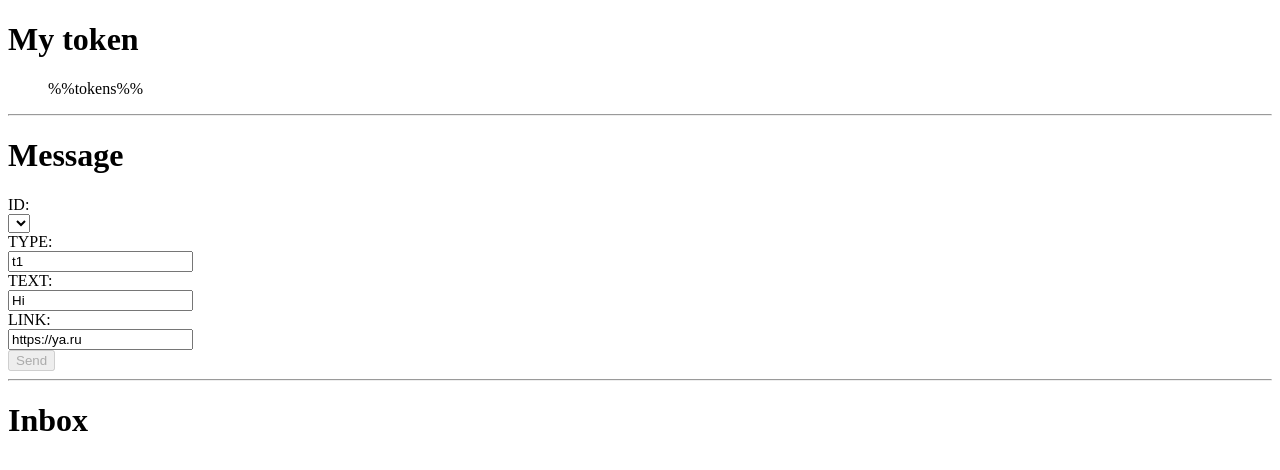
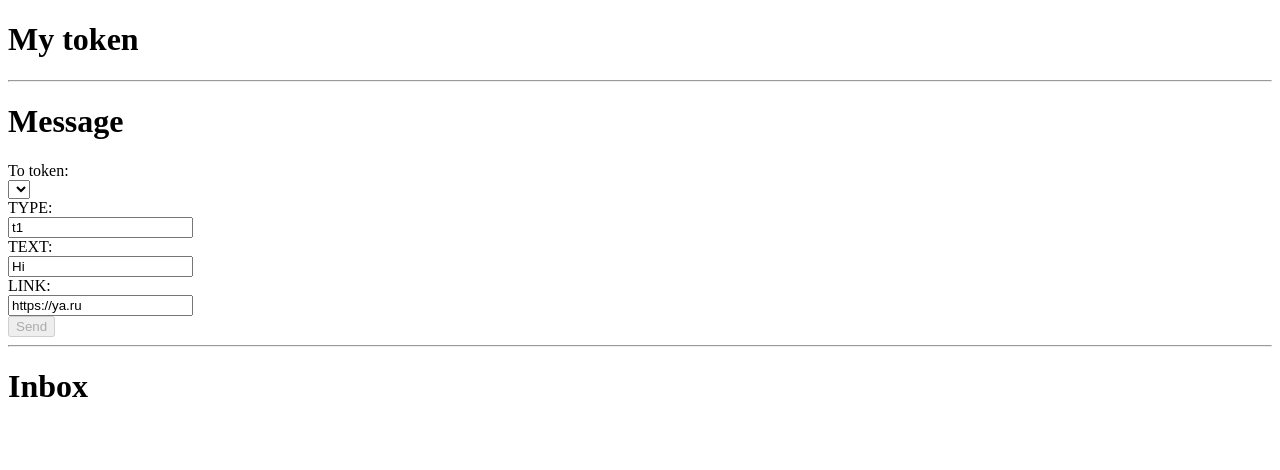
Before and after one commit to andrewinc/ws-rikky, a PHP site: page /template.html in a window 1280 px wide. Shown: the top 470 px of the page. Run offline with PHP 8.4, Linux system fonts and the light colour scheme; lists and menus that the app fills with data are empty.

Commit message:
Send message by token

```diff
--- a/template.html
+++ b/template.html
@@ -4,6 +4,13 @@
     <meta charset="UTF-8">
     <title>PAGE</title>
     <style>
+        #token_list li span {
+            border-bottom: blue dashed 1px;
+            cursor: pointer;
+        }
+        #token_list li.focus {
+            font-weight: bold;
+        }
         a {
             color: #aaaaff;
             font-weight: bold;
@@ -12,17 +19,16 @@
             color: black;
         }
     </style>
-    <script>%%WS_URL%%</script>
+    <script>%%SCRIPT%%</script>
 </head>
 <body>
   <h1>My token</h1>
-  <ul>
-      %%tokens%%
+  <ul id="token_list">
   </ul>
   <hr/>
   <h1>Message</h1>
   <form>
-      <div><label>ID:<br/><select id="msg_id" name="id">%%options%%</select></label></div>
+      <div><label>To token:<br/><select id="to_token"></select></label></div>
       <div><label>TYPE:<br/><input id="msg_type" name="type" type="text" placeholder="type" value="t1"/></label></div>
       <div><label>TEXT:<br/><input id="msg_text" name="text" type="text" placeholder="text" value="Hi"/></label></div>
       <div><label>LINK:<br/><input id="msg_link" name="link" type="text" placeholder="link" value="https://ya.ru"/></label></div>
@@ -32,19 +38,56 @@
   <h1>Inbox</h1>
   <div id="inbox"></div>
   <script>
+      let ws = null // WS соединение если установлено
+      let _TOKEN = null //текущий токен
+
+      const token_list = document.getElementById('token_list')
       const msg_send = document.getElementById('msg_send')
-      const msg_id = document.getElementById('msg_id')
+      const to_token = document.getElementById('to_token')
       const msg_type = document.getElementById('msg_type')
       const msg_text = document.getElementById('msg_text')
       const msg_link = document.getElementById('msg_link')
       const inbox = document.getElementById('inbox')
 
+      function setToken(token) {
+          _TOKEN = token
+          try{ws.send(JSON.stringify({cmd:'setToken', data:token}))}catch(e){}
+      }
+
+
+      // наполнить список токенов и select формы токенами из массива TOKENS
+      to_token.innerHTML = TOKENS.map(token=>`<option>${token}</option>`).join('')
+      token_list.innerHTML = TOKENS.map(token=>`<li><span data-value="${token}">TOKEN: ${token}</span></li>`).join('')
+      token_list.addEventListener('click', event=>{
+          let LI = event.target.closest('li'), SPAN = event.target.closest('span')
+          if (!LI || !SPAN) return  // кликнули вне li>span
+          let new_token = SPAN.getAttribute('data-value')
+          if (!new_token) return // не определён токен
+
+          token_list.querySelectorAll('li').forEach(li=>{if (li==LI) li.classList.add('focus'); else li.classList.remove('focus')})
+          setToken(new_token)
+      })
+
+      msg_send.addEventListener('click', event=>{
+          const body = JSON.stringify({
+              to: to_token.value,
+              type: msg_type.value,
+              text: msg_text.value,
+              link: msg_link.value,
+          })
+          fetch('/api.php', {method:'POST', body})
+      })
+
+
+
+
       function Connect(url) {
-          var ws = new WebSocket(url)
+          ws = new WebSocket(url)
 
           ws.onopen = () => {//sock.send('hey')
               msg_send.disabled = false
               ws.send(JSON.stringify({client_say:'I am conected', d: new Date().toLocaleTimeString()}))
+              if (_TOKEN) setToken(_TOKEN)
           }
 
           ws.onclose = event => {
@@ -70,16 +113,7 @@
           }
       }
 
-      msg_send.addEventListener('click', event=>{
-          const body = JSON.stringify({
-              id: Number(msg_id.value),
-              type: msg_type.value,
-              text: msg_text.value,
-              link: msg_link.value,
-          })
-          fetch('/api.php', {method:'POST', body})
-          //fetch('http://ws-riky:3210', {method:'POST', body})
-      })
+
       Connect(WS_URL)
 
   </script>
```
Also changed, not shown: index.js (+22 -66 lines), index.php (+7 -31 lines), 3 other files.
